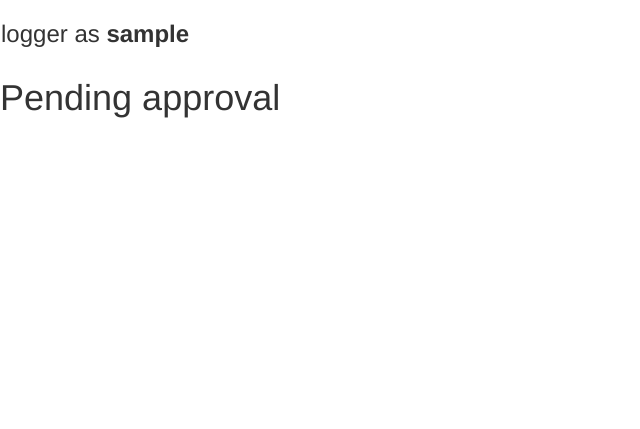
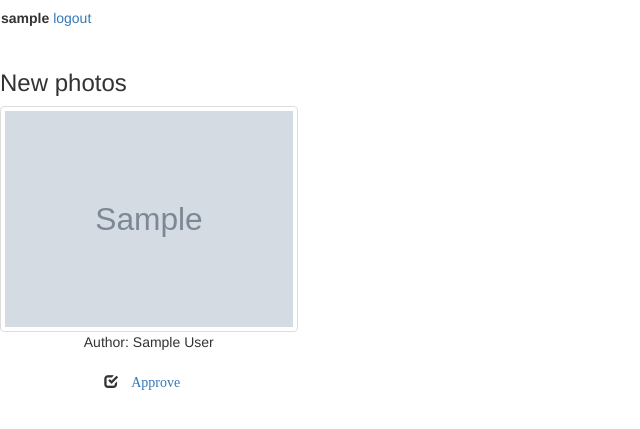
Before and after one commit to joaomarccos/wedding-gallery, a Flask app: template app/templates/manage-gallery.html in a window 1280 px wide. Shown: the top 429 px of the page, without its empty margins (0-640 px from the left). Run offline with Flask 2, Linux system fonts and the light colour scheme; the template is opened without the code that fills it: most values are stand-ins (such as "Sample title", 1, 10 or a date in 2020); grey boxes marked "Sample" are stand-in pictures; some libraries are stand-ins or nearby versions.

Commit message:
templates for view and approve new photos

```diff
--- a/app/templates/manage-gallery.html
+++ b/app/templates/manage-gallery.html
@@ -1,12 +1,44 @@
 {% extends "bootstrap/base.html" %}
-{% block title %}This is an example page{% endblock %}
+{% block title %}New Photos{% endblock %}
 
 {% block navbar %}
 <div class="navbar">
-  <h3>logger as <b>{{username}}</b></h3>
+    <h5><b>{{username}}</b> <span><a href="/logout">logout</a></span></h5>
 </div>
 {% endblock %}
 
 {% block content %}
-  <h1>Pending approval</h1>
+<h3>New photos</h3>
+
+{% if photos['totalItems'] > 0 %}
+<div class="row text-center text-lg-left">
+    {% for photo in photos['items'] %}
+    <div class="col-lg-3 col-md-4 col-6">
+        <a href="{{photo.url}}" class="d-block mb-4 h-100">
+            <img class="img-fluid img-thumbnail" src="{{photo.url}}" alt="" title="Download">
+        </a>
+        <p class="text-center">Author: {{photo.author}}</p>
+        <span><i class="glyphicon glyphicon-check"><button onclick="approve('{{photo._id}}')" class="btn btn-link">Approve</button></i></span>
+    </div>
+    {% endfor %}
+    {% if photos['hasPrev'] %}
+    <a href="/?page={{ request.args.get('page', type=int)-1 }}"></a>
+    {% endif %}
+    {% if photos['hasNext'] %}
+    <a href="/?page={{ request.args.get('page', type=int)+1 }}"></a>
+    {% endif %}
+</div>
+{% else %}
+<div class="center-block"><h4>No photos to approve.</h4></div>
+{% endif %}
+
 {% endblock %}
+{% block scripts %}
+{{ super() }}
+
+<script>
+    function approve(photo_id) {
+        console.log(photo_id);
+    }
+</script>
+{% endblock %}
```
Also changed, not shown: app/services/gallery_service.py (+21 -5 lines), app/templates/index.html (+21 -0 lines), app/views/all.py (+12 -4 lines).
